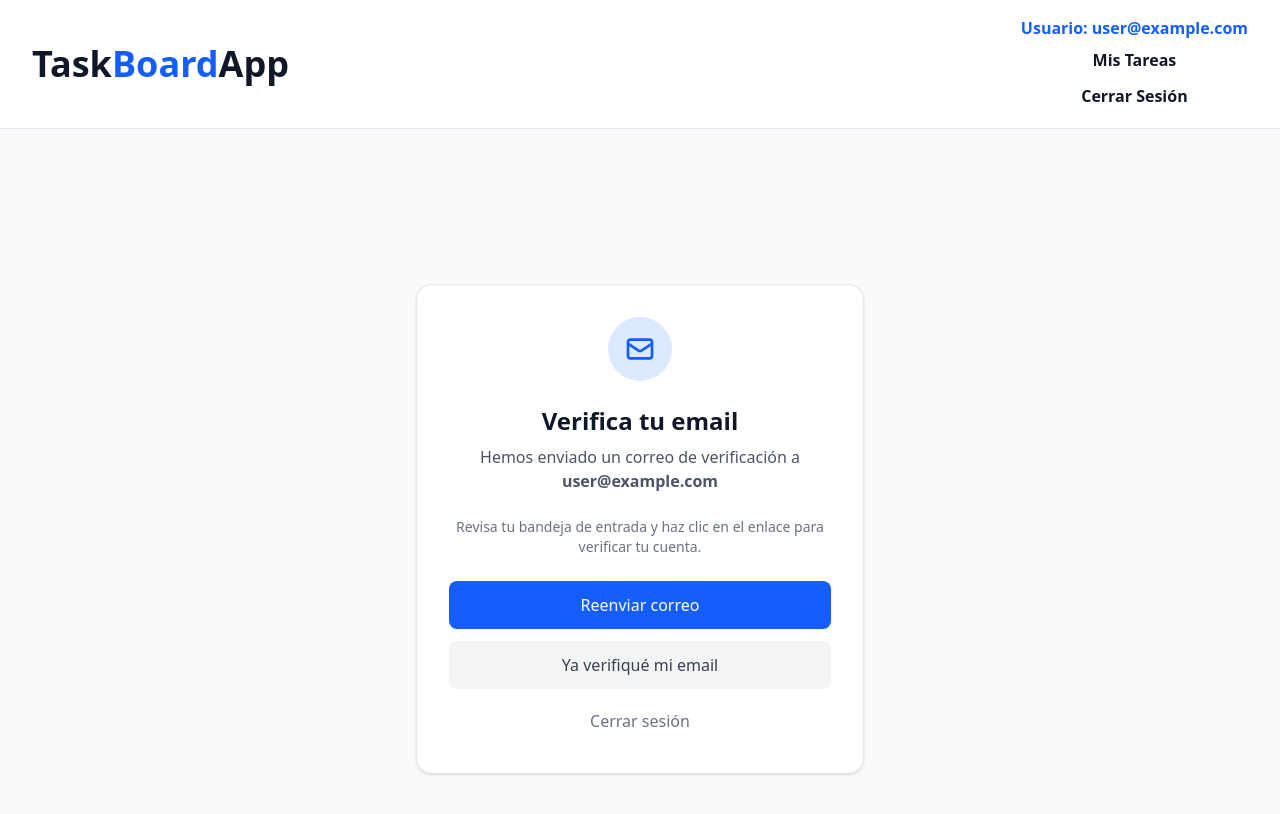
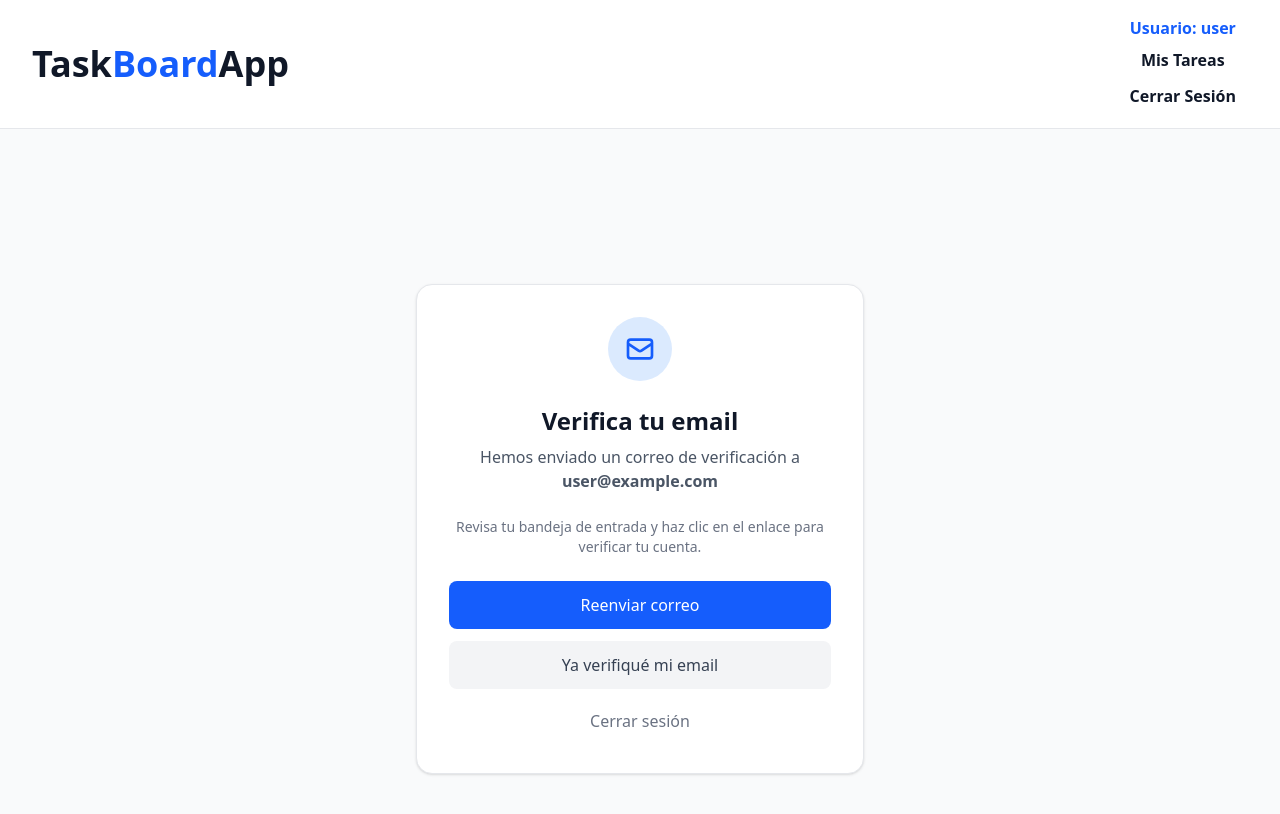
Before and after one commit to cdiazcod17/TaskBoardApp, a Vue app: page /verify-email in a window 1280 px wide. Shown: the top 814 px of the page. Built offline with nearby package versions, Linux system fonts and the light colour scheme; no server answers; sample sign-in values are in the browser's storage.

Commit message:
header, user name in navbar

```diff
--- a/src/components/HeaderComponent.vue
+++ b/src/components/HeaderComponent.vue
@@ -24,7 +24,7 @@
                 <div class="hidden lg:flex items-center gap-6" v-if="usuario">
                     <div class="text-center flex flex-col gap-1">
                         <h5 class="text-blue-600 font-bold text-sm sm:text-base">
-                            Usuario: {{ usuario?.email }}
+                            Usuario: {{ usuario?.email.split('@')[0] }}
                         </h5>
 
                         <router-link to="/workspace"
```
